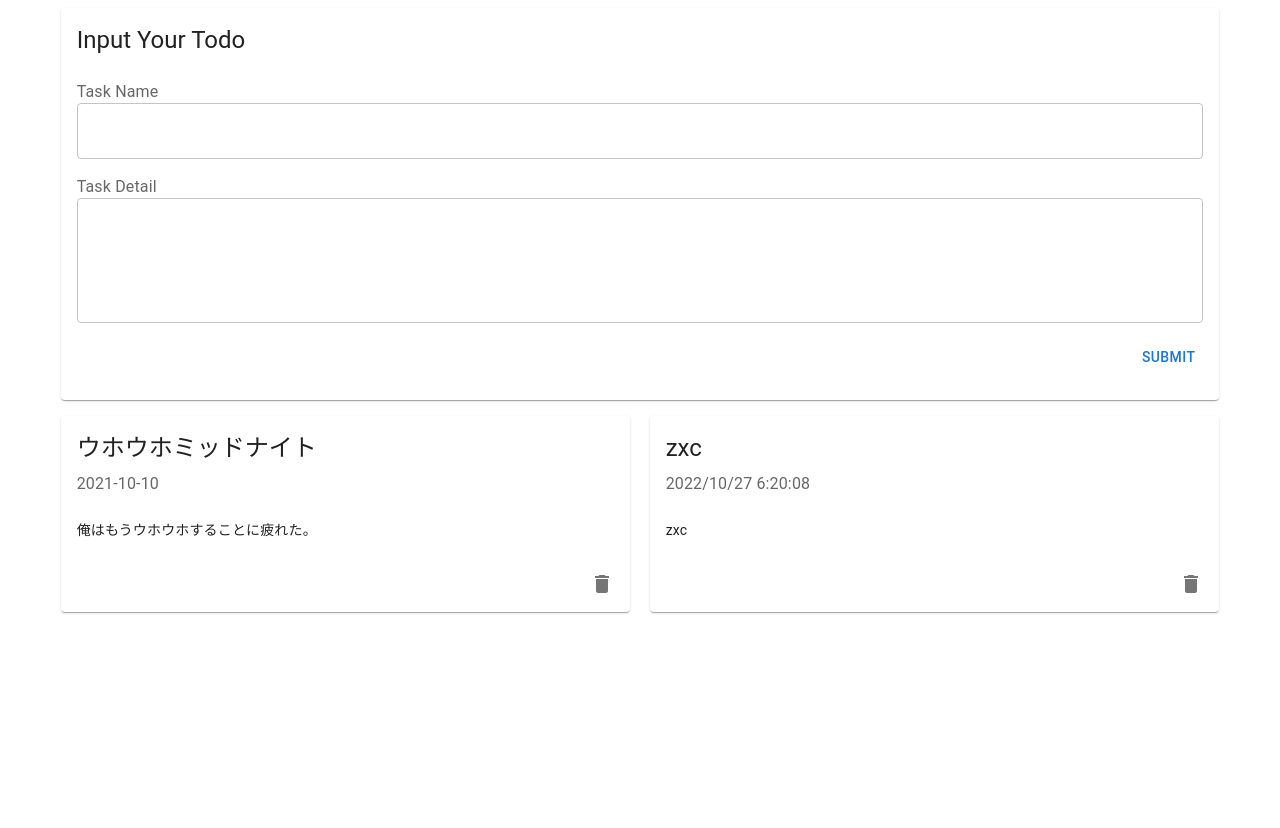
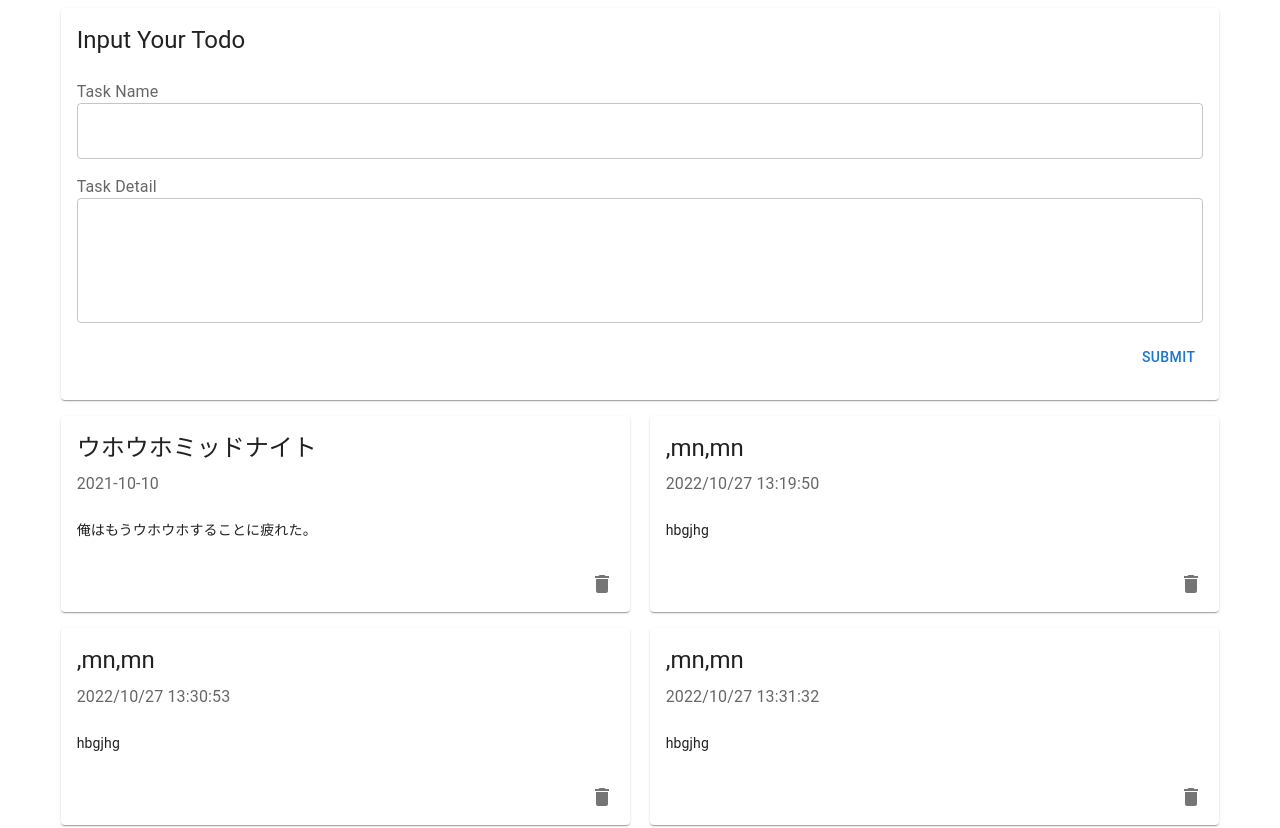
Before and after one commit to sonarAIT/react-todolist, a Next.js app: page / in a window 1280 px wide. Shown: the top 828 px of the page. Before the commit the page ends 800 px from the top, so only its background shows below. Built offline with nearby package versions, Linux system fonts and the light colour scheme; data requests are answered from the project's data file.

Commit message:
feat: API server

```diff
--- a/db.json
+++ b/db.json
@@ -7,10 +7,28 @@
       "date": "2021-10-10"
     },
     {
-      "id": 1666819208727,
-      "taskName": "zxc",
-      "taskDetail": "zxc",
-      "date": "2022/10/27 6:20:08"
+      "taskName": ",mn,mn",
+      "taskDetail": "hbgjhg",
+      "date": "2022/10/27 13:19:50",
+      "id": 2
+    },
+    {
+      "taskName": ",mn,mn",
+      "taskDetail": "hbgjhg",
+      "date": "2022/10/27 13:30:53",
+      "id": 3
+    },
+    {
+      "taskName": ",mn,mn",
+      "taskDetail": "hbgjhg",
+      "date": "2022/10/27 13:31:32",
+      "id": 4
+    },
+    {
+      "taskName": ",mn,mn",
+      "taskDetail": "hbgjhg",
+      "date": "2022/10/27 13:32:50",
+      "id": 5
     }
   ]
 }
--- a/pages/TodoCard.tsx
+++ b/pages/TodoCard.tsx
@@ -21,13 +21,14 @@ const _TodoCard: NextComponentType<NextPageContext, {}, TodoCardProps> = (
     props: TodoCardProps
 ) => {
     console.log("TodoCard");
-    // const setTodoList = useSetRecoilState<Todo[]>(todoAtom);
+    const setTodoList = useSetRecoilState<Todo[]>(todoAtom);
 
     const doDelete = async () => {
-        axios.delete(MOCK_TODOS_URL + props.todo.id);
-        // setTodoList((oldTodoList) => {
-        //     return oldTodoList.filter((todo) => todo.id !== props.todo.id);
-        // });
+        axios.delete(MOCK_TODOS_URL + props.todo.id).then((res) => {
+            setTodoList((oldTodoList) => {
+                return oldTodoList.filter((todo) => todo.id !== props.todo.id);
+            });
+        });
     };
 
     return (
--- a/pages/TodoInput.tsx
+++ b/pages/TodoInput.tsx
@@ -10,6 +10,7 @@ import TextField from "@mui/material/TextField";
 import Button from "@mui/material/Button";
 import { useForm, SubmitHandler, SubmitErrorHandler } from "react-hook-form";
 import axios from "axios";
+import { AxiosResponse } from "axios";
 
 import { Todo, todoAtom } from "./atom/todoAtom";
 import { MOCK_TODOS_URL } from "./index";
@@ -19,19 +20,30 @@ type TodoForm = {
     taskDetail: string;
 };
 
+type NewTodo = {
+    taskName: string;
+    taskDetail: string;
+    date: string;
+};
+
 const _TodoInput: NextComponentType = () => {
     console.log("TodoInput");
     const setTodoList = useSetRecoilState<Todo[]>(todoAtom);
 
     const isValid: SubmitHandler<TodoForm> = (data: TodoForm) => {
-        const newTodo: Todo = {
-            id: new Date().getTime(),
+        const newTodo: NewTodo = {
             taskName: data.taskName,
             taskDetail: data.taskDetail,
             date: new Date().toLocaleString(),
         };
-        axios.post(MOCK_TODOS_URL, newTodo);
-        // setTodoList((oldTodoList) => [...oldTodoList, newTodo]);
+        axios
+            .post(MOCK_TODOS_URL, newTodo)
+            .then((res: AxiosResponse<Array<Todo>>) => {
+                setTodoList((oldTodoList) => {
+                    console.log([...oldTodoList, res.data]);
+                    return [...oldTodoList, res.data];
+                });
+            });
     };
 
     const isInValid: SubmitErrorHandler<TodoForm> = (errors: any) => {
--- a/pages/TodoList.tsx
+++ b/pages/TodoList.tsx
@@ -12,13 +12,13 @@ import { MOCK_TODOS_URL } from "./index";
 
 const _TodoList: NextComponentType = () => {
     console.log("TodoList");
-    const fetcher = (url: string) =>
-        axios.get(url).then((res) => res.data);
-    const { data, error } = useSWR(MOCK_TODOS_URL, fetcher);
-    if (data === undefined) return <div>failed to load</div>;
-    console.log(data);
-    const todoList = data;
-    // const todoList = useRecoilValue<Todo[]>(todoAtom);
+    // const fetcher = (url: string) =>
+        // axios.get(url).then((res) => res.data);
+    // const { data, error } = useSWR(MOCK_TODOS_URL, fetcher);
+    // if (data === undefined) return <div>failed to load</div>;
+    // console.log(data);
+    // const todoList = data;
+    const todoList = useRecoilValue<Todo[]>(todoAtom);
 
     return (
         <Grid container justifyContent="center">
--- a/pages/_app.tsx
+++ b/pages/_app.tsx
@@ -1,7 +1,8 @@
 import type { AppProps } from "next/app";
+import { RecoilRoot } from "recoil";
 
 function MyApp({ Component, pageProps }: AppProps) {
-    return <Component {...pageProps} />;
+    return <RecoilRoot><Component {...pageProps} /></RecoilRoot>;
 }
 
 export default MyApp;
--- a/pages/index.tsx
+++ b/pages/index.tsx
@@ -1,6 +1,10 @@
+import axios from "axios";
+import { AxiosResponse } from "axios";
 import type { NextPage } from "next";
 import Head from "next/head";
-import { RecoilRoot } from "recoil";
+import { useEffect } from "react";
+import { useSetRecoilState } from "recoil";
+import { Todo, todoAtom } from "./atom/todoAtom";
 
 import TodoInput from "./TodoInput";
 import TodoList from "./TodoList";
@@ -9,8 +13,16 @@ export const MOCK_TODOS_URL = "http://localhost:3001/todos/";
 
 const Home: NextPage = () => {
     console.log("Home");
+    const setTodoList = useSetRecoilState<Array<Todo>>(todoAtom);
+
+    useEffect(() => {
+        axios.get(MOCK_TODOS_URL).then((res: AxiosResponse<Array<Todo>>) => {
+            setTodoList(res.data);
+        });
+    }, []);
+
     return (
-        <RecoilRoot>
+        <div>
             <Head>
                 <title>Create Next App</title>
                 <meta
@@ -21,7 +33,7 @@ const Home: NextPage = () => {
             </Head>
             <TodoInput />
             <TodoList />
-        </RecoilRoot>
+        </div>
     );
 };
 
```
